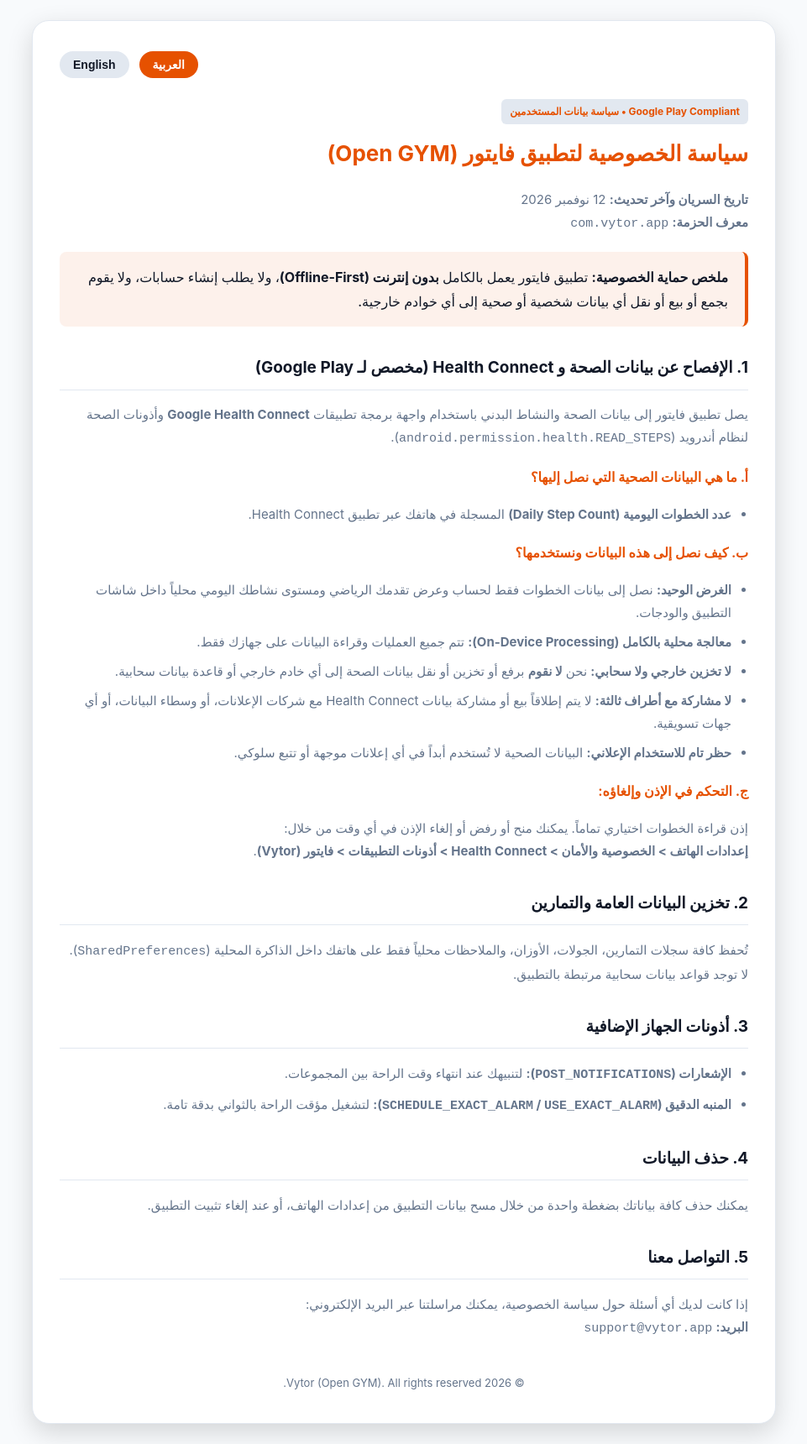
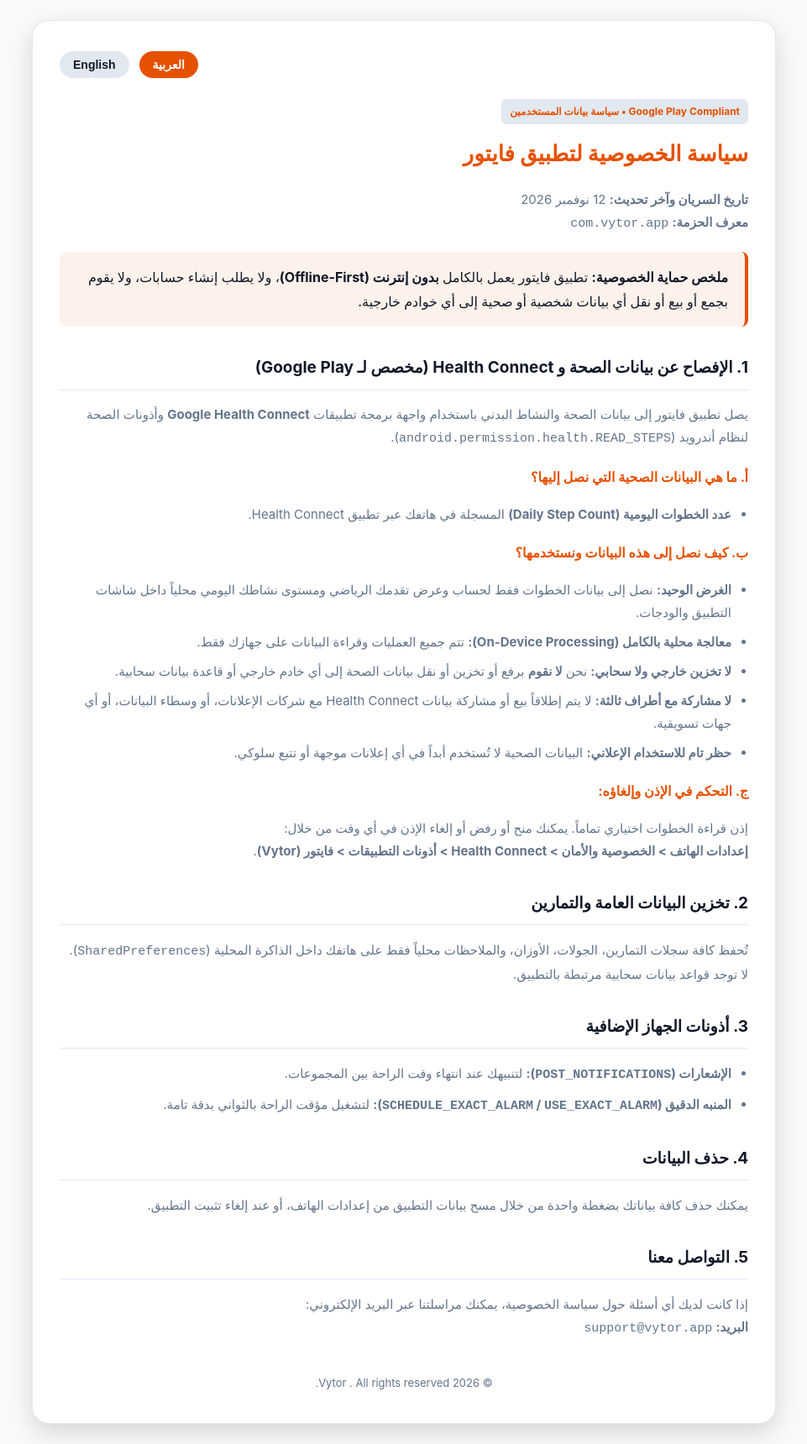
Before and after one commit to mohomedadnan/vytor-privacy, a plain HTML site: page index.html in a window 1280 px wide. Shown: the whole page at 84% size, without its empty margins (159-1120 px from the left). Drawn offline with Linux system fonts and the light colour scheme.

Commit message:
Remove Open GYM name, keep Vytor only

```diff
--- a/index.html
+++ b/index.html
@@ -3,7 +3,7 @@
 <head>
   <meta charset="UTF-8">
   <meta name="viewport" content="width=device-width, initial-scale=1.0">
-  <title>سياسة الخصوصية | Privacy Policy - Vytor (Open GYM)</title>
+  <title>سياسة الخصوصية | Privacy Policy - Vytor</title>
   <style>
     :root {
       --bg: #0f1115;
@@ -144,7 +144,7 @@
     <!-- ARABIC SECTION -->
     <div class="ar-section" id="section-ar">
       <span class="badge">Google Play Compliant • سياسة بيانات المستخدمين</span>
-      <h1>سياسة الخصوصية لتطبيق فايتور (Open GYM)</h1>
+      <h1>سياسة الخصوصية لتطبيق فايتور </h1>
       <p><strong>تاريخ السريان وآخر تحديث:</strong> 12 نوفمبر 2026<br>
       <strong>معرف الحزمة:</strong> <code>com.vytor.app</code></p>
 
@@ -193,7 +193,7 @@
     <!-- ENGLISH SECTION -->
     <div class="en-section" id="section-en">
       <span class="badge">Google Play Compliant • User Data Policy</span>
-      <h1>Privacy Policy for Vytor (Open GYM)</h1>
+      <h1>Privacy Policy for Vytor </h1>
       <p><strong>Effective & Last Updated:</strong> November 12, 2026<br>
       <strong>Package ID:</strong> <code>com.vytor.app</code></p>
 
@@ -240,7 +240,7 @@
     </div>
 
     <footer>
-      &copy; 2026 Vytor (Open GYM). All rights reserved.
+      &copy; 2026 Vytor . All rights reserved.
     </footer>
   </div>
 
```
